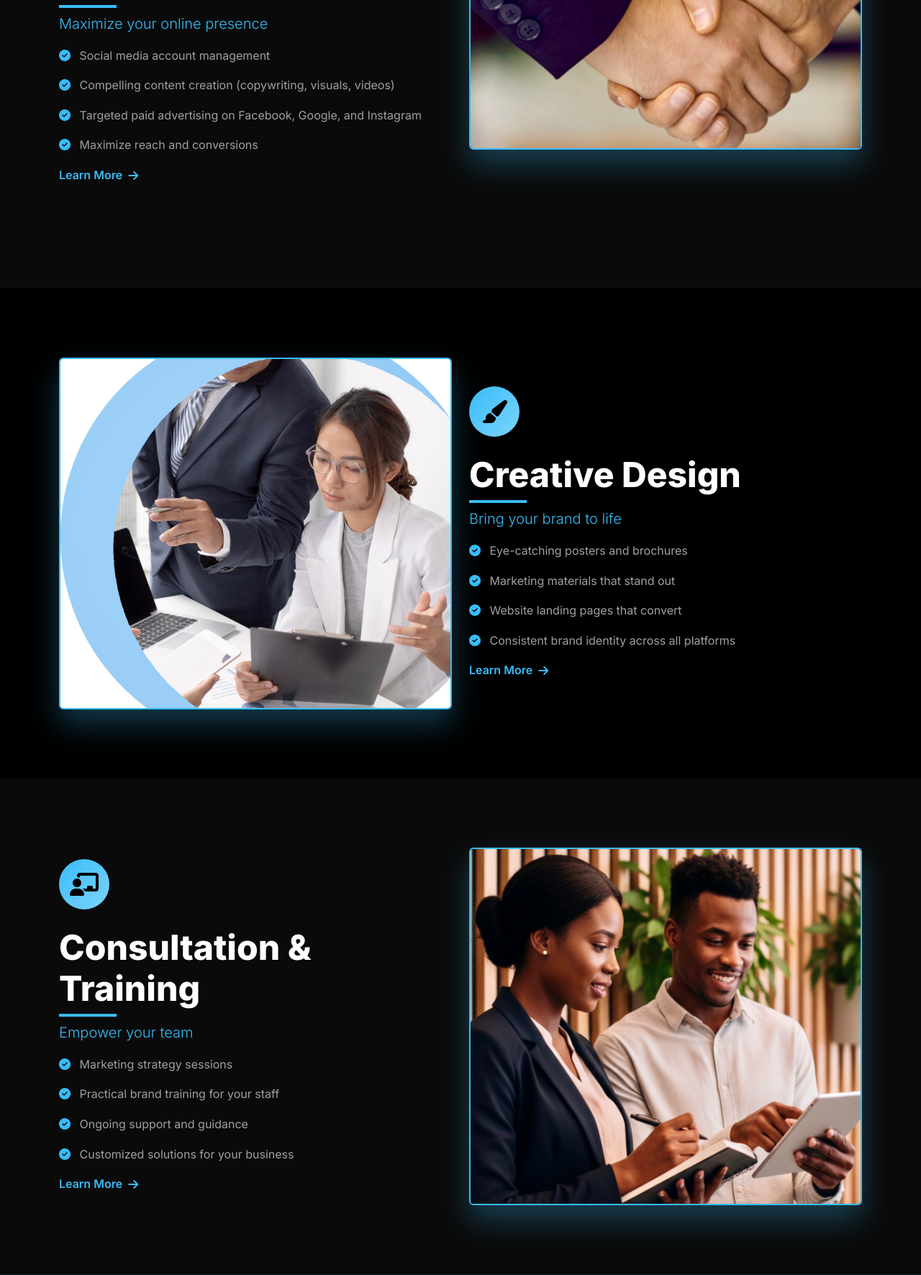
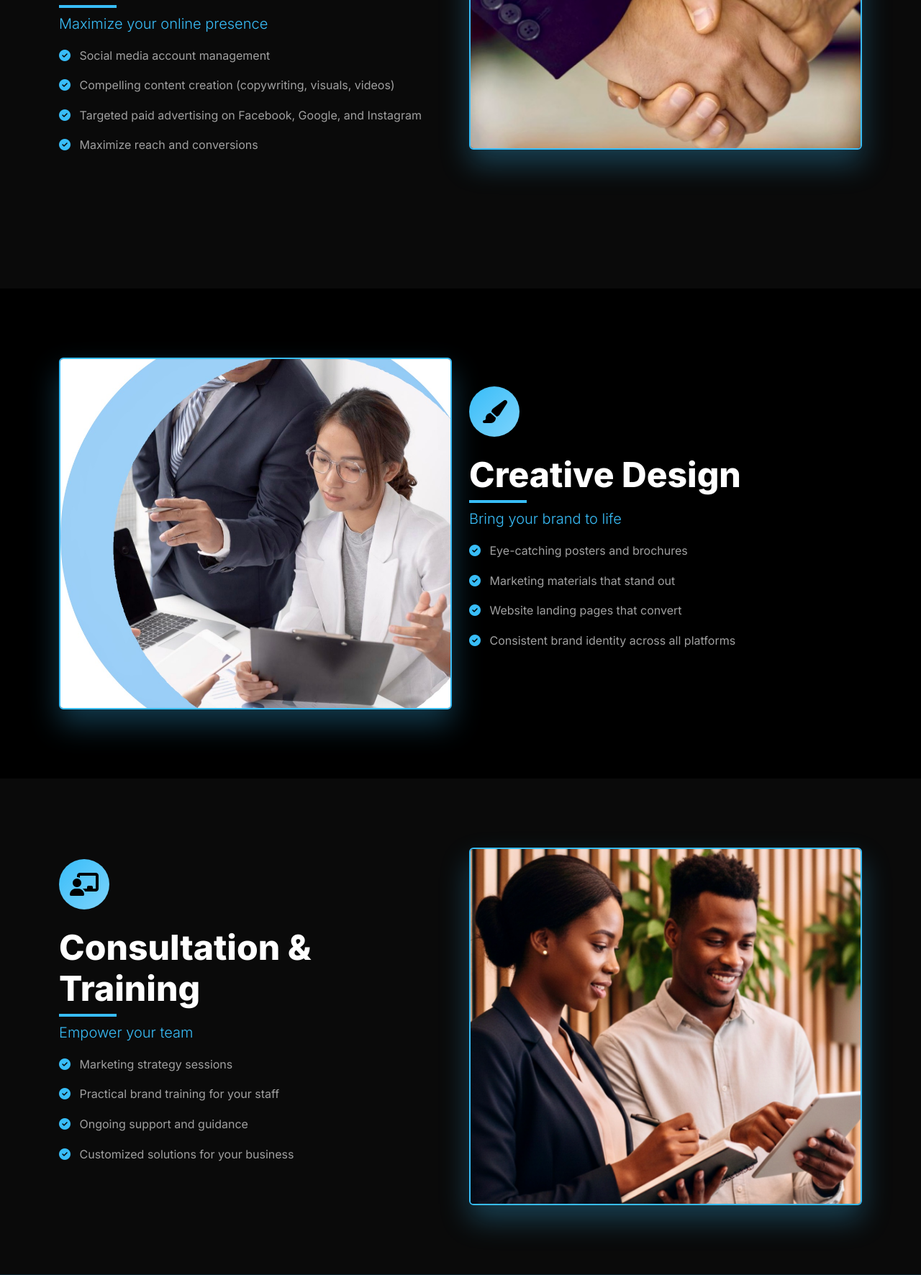
Before and after one commit to David-shi0/brandify-website, a Django app: page /services/ in a window 1280 px wide. Shown: the part 727-2499 px from the top of the page at 72% size. Run offline with Django 4.2, Linux system fonts and the light colour scheme.

Commit message:
Remove Learn More links from service cards and index

```diff
--- a/core/templates/core/services.html
+++ b/core/templates/core/services.html
@@ -34,7 +34,7 @@
                     <li class="mb-3"><i class="fas fa-check-circle text-blue me-2"></i> Targeted paid advertising on Facebook, Google, and Instagram</li>
                     <li class="mb-3"><i class="fas fa-check-circle text-blue me-2"></i> Maximize reach and conversions</li>
                 </ul>
-                <a href="#" class="service-link">Learn More <i class="fas fa-arrow-right"></i></a>
+                <a href="#" class="service-link"><!-- Learn More <i class="fas fa-arrow-right"> --></i></a>
             </div>
             <div class="col-lg-6" data-aos="fade-left">
                 <img src="{% static 'core/images/services/service001.png' %}" alt="Digital Marketing" class="img-fluid rounded" style="border: 2px solid var(--primary-blue); box-shadow: 0 20px 40px rgba(56, 189, 248, 0.3);">
@@ -59,7 +59,7 @@
                     <li class="mb-3"><i class="fas fa-check-circle text-blue me-2"></i> Website landing pages that convert</li>
                     <li class="mb-3"><i class="fas fa-check-circle text-blue me-2"></i> Consistent brand identity across all platforms</li>
                 </ul>
-                <a href="#" class="service-link">Learn More <i class="fas fa-arrow-right"></i></a>
+                <a href="#" class="service-link"><!-- Learn More <i class="fas fa-arrow-right"> --></i></a>
             </div>
             <div class="col-lg-6 order-lg-1" data-aos="fade-right">
                 <img src="{% static 'core/images/services/services002.png' %}" alt="Creative Design" class="img-fluid rounded" style="border: 2px solid var(--primary-blue); box-shadow: 0 20px 40px rgba(56, 189, 248, 0.3);">
@@ -84,7 +84,7 @@
                     <li class="mb-3"><i class="fas fa-check-circle text-blue me-2"></i> Ongoing support and guidance</li>
                     <li class="mb-3"><i class="fas fa-check-circle text-blue me-2"></i> Customized solutions for your business</li>
                 </ul>
-                <a href="#" class="service-link">Learn More <i class="fas fa-arrow-right"></i></a>
+                <a href="#" class="service-link"><!-- Learn More <i class="fas fa-arrow-right"> --></i></a>
             </div>
             <div class="col-lg-6" data-aos="fade-left">
                 <img src="{% static 'core/images/services/learn.png' %}" alt="Consultation" class="img-fluid rounded" style="border: 2px solid var(--primary-blue); box-shadow: 0 20px 40px rgba(56, 189, 248, 0.3);">
```
Also changed, not shown: core/templates/core/index.html (+4 -4 lines).
